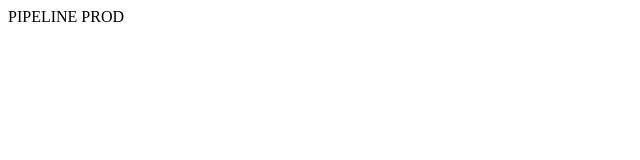
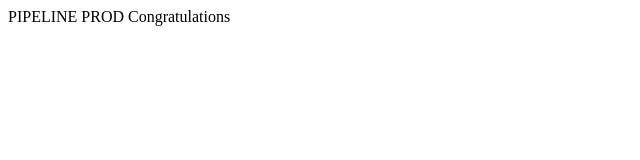
Before and after one commit to nglikwai/aws-pipeline, a website: page index.html in a window 1280 px wide. Shown: the whole page, without its empty margins (0-640 px from the left). Drawn offline with Linux system fonts and the light colour scheme.

Commit message:
build con

```diff
--- a/index.html
+++ b/index.html
@@ -7,5 +7,6 @@
 </head>
 <body>
     PIPELINE PROD
+    Congratulations
 </body>
 </html>
```
